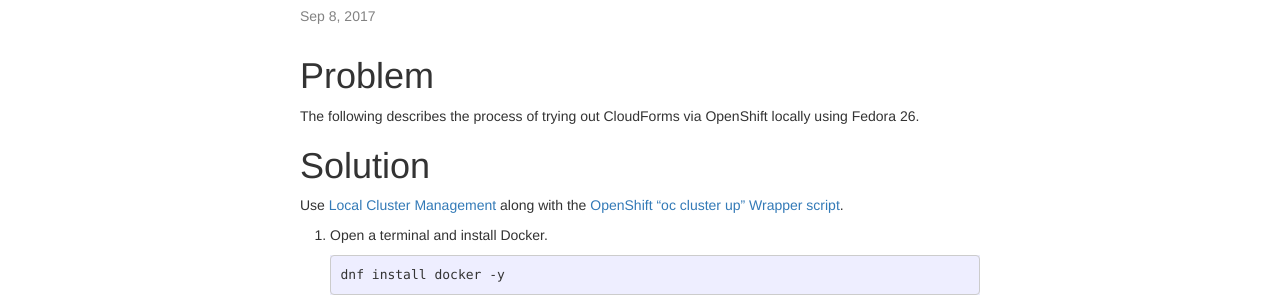
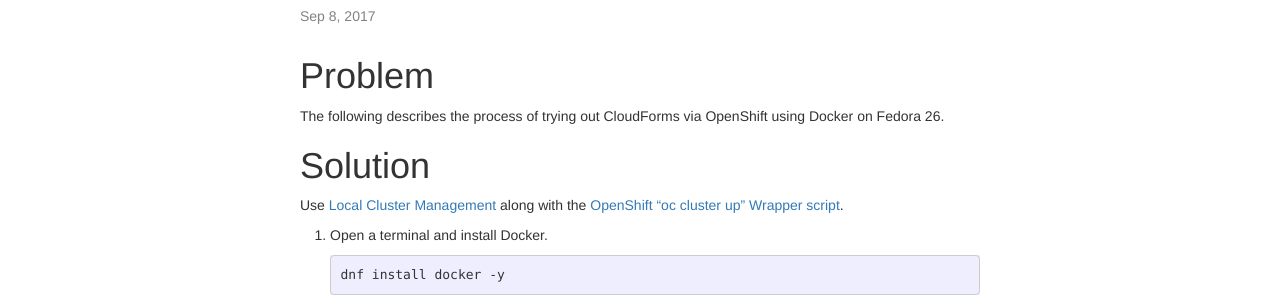
Before and after one commit to ecwpz91/ecwpz91.github.io, a Jekyll site: the page built from _posts/2017-09-08-CloudForms via OpenShift using Docker.md, in a window 1280 px wide and 900 px high. Shown: the part 200-500 px from the top of the window. Built offline with Jekyll 4.4.1, drawn with Linux system fonts in a browser that asks for light colours; nearby versions of some CDN libraries.

Commit message:
Updated format and grammar

```diff
--- a/_posts/2017-09-08-CloudForms via OpenShift using Docker.md
+++ b/_posts/2017-09-08-CloudForms via OpenShift using Docker.md
@@ -6,7 +6,7 @@
 
 # Problem
 
-The following describes the process of trying out CloudForms via OpenShift locally using Fedora 26.
+The following describes the process of trying out CloudForms  via OpenShift using Docker on Fedora 26.
 
 # Solution
 
```
